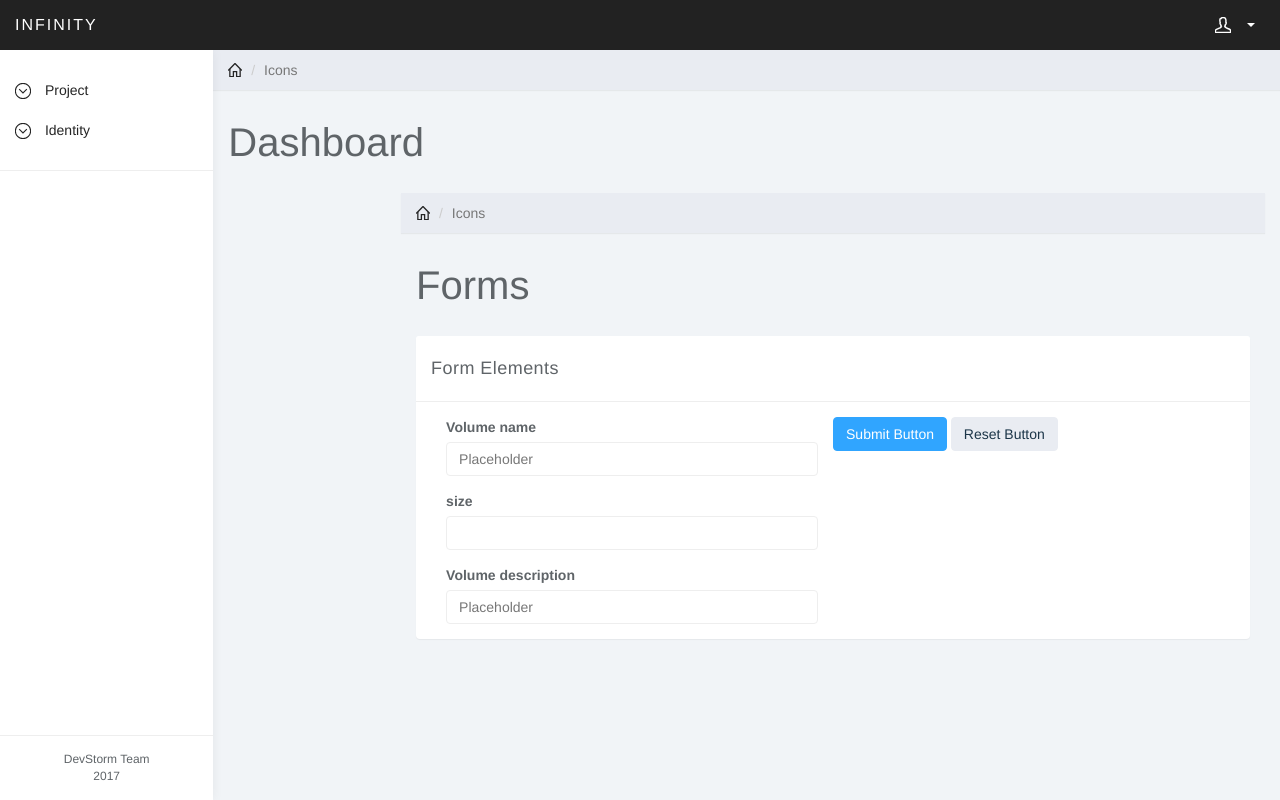
After one commit to MajdLetaief/Infinity, a Django app: template templates/app/addvolume.html in a window 1280 px wide. The commit adds this page. Run offline with Django 3.2, Linux system fonts and the light colour scheme; the template is opened without the code that fills it, so the values that code supplies are empty; some libraries are stand-ins or nearby versions.

Commit message:
list volumes and add volume

```diff
--- a/app/urls.py
+++ b/app/urls.py
@@ -6,4 +6,5 @@ urlpatterns = [
     url(r'^login/', views.LoginView, name='login'),
     url(r'^index/', views.AuthView, name='index'),
     url(r'^volume/', views.VolumeView, name='volume'),
+    url(r'^addvolume/', views.AddVolumeView, name='addvolume'),
     ]
--- /dev/null
+++ b/templates/app/addvolume.html
@@ -0,0 +1,54 @@
+
+{% extends 'app/index.html' %}
+{% block content %}
+	<div class="col-sm-9 col-sm-offset-3 col-lg-10 col-lg-offset-2 main">
+		<div class="row">
+			<ol class="breadcrumb">
+				<li><a href="#"><svg class="glyph stroked home"><use xlink:href="#stroked-home"></use></svg></a></li>
+				<li class="active">Icons</li>
+			</ol>
+		</div><!--/.row-->
+
+		<div class="row">
+			<div class="col-lg-12">
+				<h1 class="page-header">Forms</h1>
+			</div>
+		</div><!--/.row-->
+
+
+		<div class="row">
+			<div class="col-lg-12">
+				<div class="panel panel-default">
+					<div class="panel-heading">Form Elements</div>
+					<div class="panel-body">
+						<div class="col-md-6">
+							<form role="form" method="post"   action="{% url 'addvolume' %}">
+							{% csrf_token %}
+								<div class="form-group">
+									<label>Volume name</label>
+									<input class="form-control" placeholder="Placeholder" name="vname">
+								</div>
+
+								<div class="form-group">
+									<label>size</label>
+									<input type="number" class="form-control" name="vsize">
+								</div>
+                                <label>Volume description</label>
+									<input class="form-control" placeholder="Placeholder" name="vdesc">
+								</div>
+
+
+
+
+
+								<button type="submit" class="btn btn-primary">Submit Button</button>
+								<button type="reset" class="btn btn-default">Reset Button</button>
+
+						</form>
+					</div>
+				</div>
+			</div><!-- /.col-->
+		</div><!-- /.row -->
+
+	</div><!--/.main-->
+ {% endblock content %}
```
Also changed, not shown: app/views.py (+40 -1 lines), templates/app/volume.html (+15 -4 lines), 2 other files.
